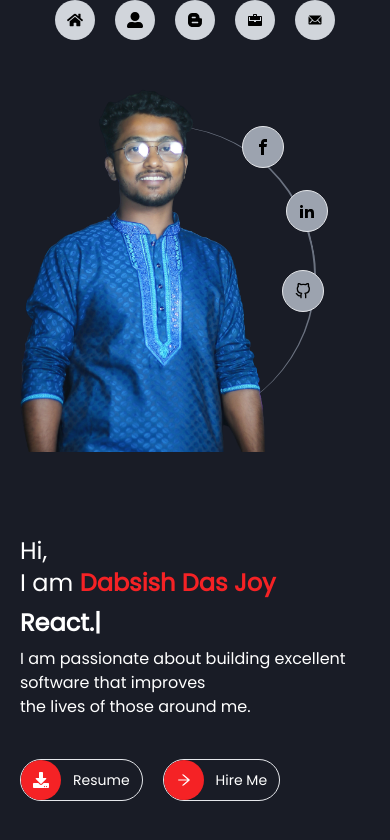
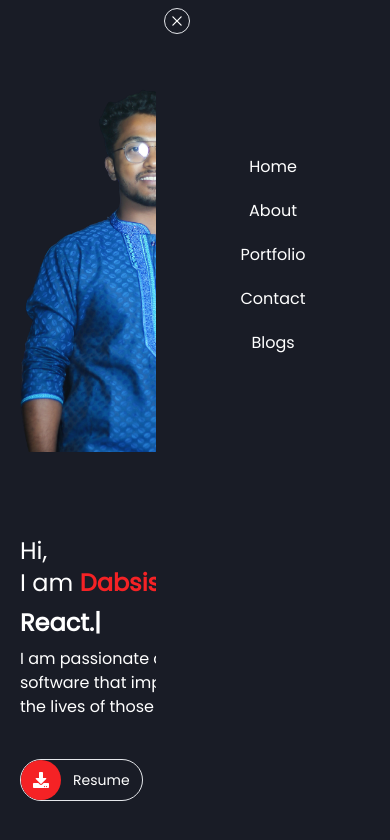
Before and after one commit to DabasishDasJoy/portfolio, a React (Create React App) app: page / in a window 390 px wide. Shown: the top 840 px of the page. Built offline with nearby package versions, Linux system fonts and the light colour scheme.

Commit message:
add sidebar for mobile view

```diff
--- a/src/pages/Home/Introduction/Introduction.jsx
+++ b/src/pages/Home/Introduction/Introduction.jsx
@@ -2,6 +2,7 @@ import { motion } from "framer-motion";
 import React from "react";
 import { AiOutlineArrowRight } from "react-icons/ai";
 import { FaDownload } from "react-icons/fa";
+import { Link } from "react-router-dom";
 import ButtonPrimary from "../../../components/ButtonPrimary/ButtonPrimary";
 import AnimationText from "../AminationText/AnimationText";
 
@@ -44,9 +45,11 @@ const Introduction = () => {
             <FaDownload />
           </ButtonPrimary>
         </a>
-        <ButtonPrimary name={"Hire Me"}>
-          <AiOutlineArrowRight />
-        </ButtonPrimary>
+        <Link to={"/contact"}>
+          <ButtonPrimary name={"Hire Me"}>
+            <AiOutlineArrowRight />
+          </ButtonPrimary>
+        </Link>
       </motion.div>
     </motion.div>
   );
--- a/src/pages/Home/MyImage/MyImage.jsx
+++ b/src/pages/Home/MyImage/MyImage.jsx
@@ -13,12 +13,12 @@ const MyImage = () => {
         <div className="border-r-[2px] -rotate-12 rounded-[50%] lg:w-[550px] w-[300px] h-[300px] lg:h-[550px] absolute lg:top-20 top-10 lg:-left-6 -left-1 border-gray-500"></div>
 
         {/* Social Icons */}
-        <div className="z-50 rounded-[50%] lg:w-[550px] w-[300px] h-[300px] lg:h-[550px] absolute lg:top-20 top-10 lg:-left-6 -left-1 text-black">
+        <div className="z-40 rounded-[50%] lg:w-[550px] w-[300px] h-[300px] lg:h-[550px] absolute lg:top-20 top-10 lg:-left-6 -left-1 text-black">
           <a
             target={"_blank"}
             rel="noreferrer"
             href={"https://www.facebook.com/dabasishdas.joy/"}
-            className="cursor-pointer border rounded-[50%] p-3 absolute right-8 lg:right-[90px] hover:bg-primary top-0 lg:top-5 bg-gray-400"
+            className="cursor-pointer rounded-[50%] p-3 absolute right-8 lg:right-[90px] hover:bg-primary top-0 lg:top-5 bg-gray-400"
           >
             <ImFacebook></ImFacebook>
           </a>
@@ -26,7 +26,7 @@ const MyImage = () => {
             target={"_blank"}
             rel="noreferrer"
             href={"https://www.facebook.com/dabasishdas.joy/"}
-            className="cursor-pointer border rounded-[50%] p-3 absolute -right-3 top-16 lg:-right-1 lg:top-[150px] bg-gray-400"
+            className="cursor-pointer  rounded-[50%] p-3 absolute -right-3 top-16 lg:-right-1 lg:top-[150px] hover:bg-primary bg-gray-400"
           >
             <ImLinkedin2></ImLinkedin2>
           </a>
@@ -34,7 +34,7 @@ const MyImage = () => {
             target={"_blank"}
             rel="noreferrer"
             href={"https://www.facebook.com/dabasishdas.joy/"}
-            className="cursor-pointer border rounded-[50%] p-3 absolute lg:-right-3 lg:top-[310px] -right-2 top-36 bg-gray-400"
+            className="cursor-pointer  rounded-[50%] p-3 absolute lg:-right-3 lg:top-[310px] -right-2 top-36 hover:bg-primary bg-gray-400"
           >
             <FiGithub></FiGithub>
           </a>
--- a/src/shared/Navbar/Navbar.css
+++ b/src/shared/Navbar/Navbar.css
@@ -15,3 +15,7 @@
   max-width: 300px;
   padding: 0 10px;
 }
+
+.menu-bar {
+  transition: 200ms ease-in-out;
+}
--- a/src/shared/Navbar/Navbar.jsx
+++ b/src/shared/Navbar/Navbar.jsx
@@ -1,21 +1,22 @@
-import React from "react";
-import { FaBloggerB, FaHome, FaUserAlt } from "react-icons/fa";
+import React, { useState } from "react";
+import { FaBars, FaBloggerB, FaHome, FaUserAlt } from "react-icons/fa";
 import { GoBriefcase } from "react-icons/go";
 import { IoIosMail } from "react-icons/io";
+import { RxCross2 } from "react-icons/rx";
+import { Link } from "react-router-dom";
 import NavItem from "../../components/NavItem/NavItem";
 import "./Navbar.css";
 
 const Navbar = () => {
+  const [open, setOpen] = useState(true);
   return (
-    <div className="fixed z-40 flex lg:flex-col gap-5 justify-center items-end lg:right-5 lg:left-auto left-0 right-0 top-0 lg:bottom-0">
+    <div className="fixed flex flex-col items-end justify-center z-50 lg:right-5 lg:left-auto left-0 right-0 top-0 lg:bottom-0">
+      <div className="lg:flex hidden flex-col gap-5 items-end">
         <NavItem navigate="/" name={"Home"}>
           <FaHome />
         </NavItem>
         <NavItem navigate="/about" name={"About"}>
           <FaUserAlt />
-      </NavItem>
-      <NavItem navigate="/blogs" name={"Blogs"}>
-        <FaBloggerB />
         </NavItem>
         <NavItem navigate="/portfolio" name={"Portfolio"}>
           <GoBriefcase />
@@ -23,6 +24,38 @@ const Navbar = () => {
         <NavItem navigate="/contact" name={"Contact"}>
           <IoIosMail />
         </NavItem>
+        <NavItem navigate="/blogs" name={"Blogs"}>
+          <FaBloggerB />
+        </NavItem>
+      </div>
+      <div className="lg:hidden text-white p-2 flex justify-center items-center">
+        <button className="p-1 m-1" onClick={() => setOpen(!open)}>
+          <FaBars />
+        </button>
+      </div>
+
+      {/* Menubar side */}
+      <div
+        className={`${
+          open ? "translate-x-0" : "translate-x-[100%]"
+        } bg-accent absolute top-0 bottom-0 right-0 h-screen z-50 text-white w-[60%] menu-bar lg:hidden`}
+      >
+        <div className="p-2 text-left">
+          <button
+            className="border rounded-full p-1"
+            onClick={() => setOpen(!open)}
+          >
+            <RxCross2 />
+          </button>
+        </div>
+        <div className="flex flex-col justify-center items-center gap-5 h-[50%]">
+          <Link to={"/"}>Home</Link>
+          <Link to={"/about"}>About</Link>
+          <Link to={"/portfolio"}>Portfolio</Link>
+          <Link to={"/contact"}>Contact</Link>
+          <Link to={"/blogs"}>Blogs</Link>
+        </div>
+      </div>
     </div>
   );
 };
```
Lines whose indentation alone changed are shown as unchanged.
